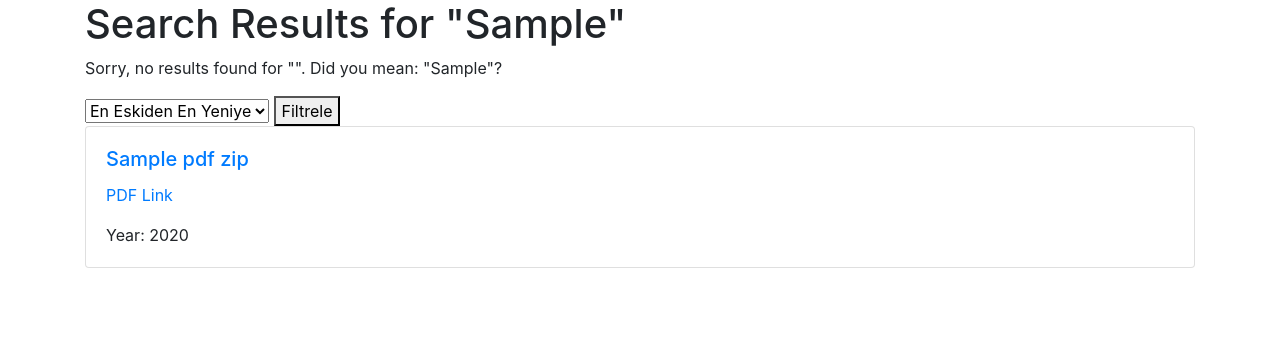
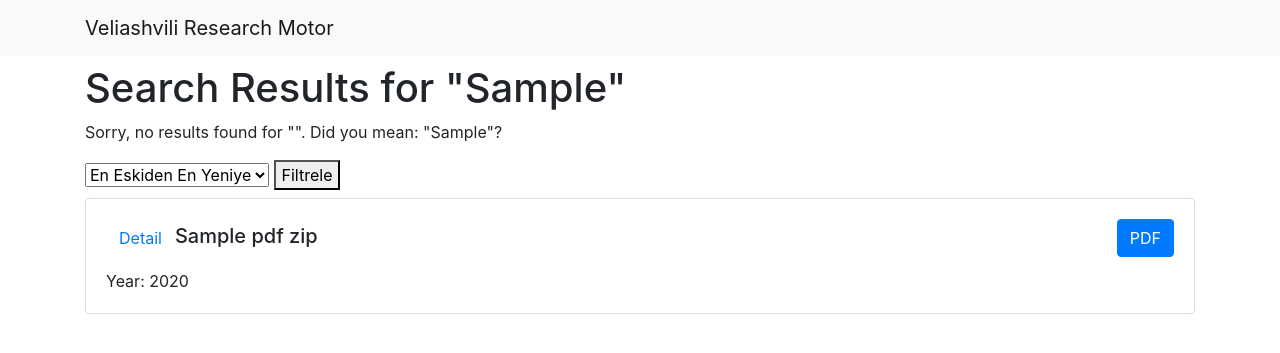
Before and after one commit to Veliashvilii/Research-Articles-Projects, a Django app: template search/templates/search/showResults.html in a window 1280 px wide. Shown: the top 353 px of the page. Run offline with Django 4.2, Linux system fonts and the light colour scheme; the template is opened without the code that fills it: most values are stand-ins (such as "Sample title", 1, 10 or a date in 2020); some libraries are stand-ins or nearby versions.

Commit message:
Improve showResult.html

```diff
--- a/search/templates/search/showResults.html
+++ b/search/templates/search/showResults.html
@@ -8,9 +8,23 @@
     <title>Search Results</title>
     <!-- Bootstrap CSS -->
     <link rel="stylesheet" href="https://stackpath.bootstrapcdn.com/bootstrap/4.5.2/css/bootstrap.min.css">
+    <style>
+        /* Boşluklar için CSS */
+        .mb-8 {
+            margin-bottom: 8px;
+        }
+    </style>
 </head>
 <body>
+    <!-- Navbar -->
+    <nav class="navbar navbar-expand-lg navbar-light bg-light">
+        <div class="container">
+            <a class="navbar-brand" href="{% url 'show_main' %}">Veliashvili Research Motor</a>
+        </div>
+    </nav>
+
     <div class="container">
+        <div class="mb-8"></div> <!-- Boşluk -->
         <h1>Search Results for "{{ corrected_query }}"</h1>
         {% if query != corrected_query %}
         <p>Sorry, no results found for "{{ query }}". Did you mean: "{{ corrected_query }}"?</p>
@@ -28,19 +42,23 @@
             <button type="submit">Filtrele</button>
         </form>
 
+        <div class="mb-8"></div> <!-- Boşluk -->
 
         <div class="row">
             {% for title, link, websitelink, year in pdf_zip %}
             <div class="col-md-12">
                 <div class="card mb-4">
                     <div class="card-body">
-                        <h5 class="card-title"><a href="{% url 'detail' %}?title={{ title|urlencode }}&websitelink={{ websitelink|urlencode }}">{{ title }}</a></h5>
-                        <p class="card-text"><a href="{{ link }}" target="_blank">PDF Link</a></p>
+                        <a href="{{ link }}" target="_blank" class="btn btn-primary float-right">
+                            <i class="fas fa-file-pdf"></i> PDF
+                        </a>
+                        <h5 class="card-title">
+                            <button class="btn btn-link" onclick="window.location.href='{% url 'detail' %}?title={{ title|urlencode }}&websitelink={{ websitelink|urlencode }}'">Detail</button>{{ title }}
+                        </h5>
                         <p class="card-text">Year: {{ year }}</p> <!-- Yıl bilgisini ekle -->
                     </div>
                 </div>
             </div>
-
             {% endfor %}
         </div>
     </div>
--- a/search/urls.py
+++ b/search/urls.py
@@ -2,7 +2,7 @@ from django.urls import path
 from . import views
 
 urlpatterns = [
-  path('', views.index,),
+  path('', views.index, name='show_main'),
   path('result/', views.show_result, name='show_result'),
   path('filtered/', views.show_filtered, name='show_filtered'),
   path('detail/', views.detail, name='detail'),
```
